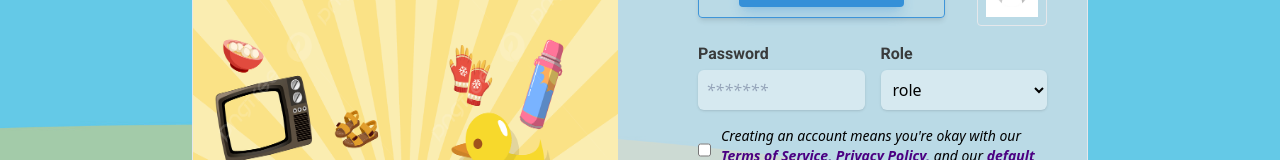
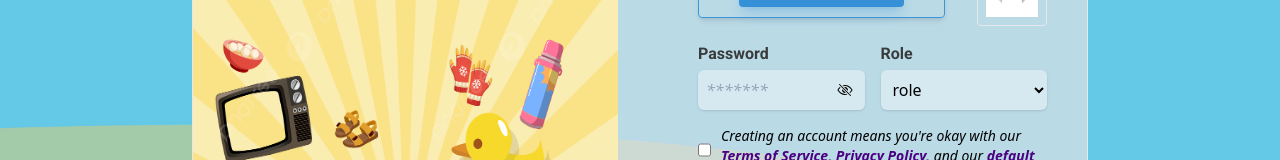
Before and after one commit to R0F7/GossinbariBazzar, a React (Vite) app: page /signup in a window 1280 px wide. Shown: the part 354-514 px from the top of the page. Built offline with nearby package versions, Linux system fonts and the light colour scheme; a web font is replaced by a local one.

Commit message:
add eye open and close icon

```diff
--- a/src/pages/Login/Login.jsx
+++ b/src/pages/Login/Login.jsx
@@ -1,8 +1,12 @@
 import { Link } from 'react-router-dom';
 import Logo from '../../assets/Gossaigbari_Bazzar_logo_crop-removebg-preview.png';
 import GoogleLogo from '../../assets/google.png';
+import { useState } from 'react';
+import { IoEyeOffOutline, IoEyeOutline } from 'react-icons/io5';
 
 const Login = () => {
+    const [toggle, setToggle] = useState(false);
+
 
     const handleSubmit = (e) => {
         e.preventDefault();
@@ -38,9 +42,17 @@ const Login = () => {
                             <label htmlFor="email" className='flex flex-col gap-1 px-14 py-5'>Email *
                                 <input autoFocus type="email" name="email" id="email" className='border h-[45px] pl-2 rounded-md focus:outline-dotted' placeholder='Your@Emaill.com' />
                             </label>
-                            <label htmlFor="password" className='flex flex-col gap-1 px-14 '>Password *
-                                <input type="password" name="password" id="password" className='border h-[45px] pl-2 rounded-md focus:outline-dotted' placeholder='********' />
-                            </label>
+                            <div className='relative'>
+                                <label htmlFor="password" className='flex flex-col gap-1 px-14 '>Password *
+                                    <input type={toggle ? "text" : "password"} name="password" id="password" className='border h-[45px] pl-2 rounded-md focus:outline-dotted ' placeholder='********' />
+                                </label>
+                                <i
+                                    className='absolute top-11 right-[70px]'
+                                    onClick={() => setToggle(!toggle)}
+                                >
+                                    {toggle ? <IoEyeOutline /> : <IoEyeOffOutline />}
+                                </i>
+                            </div>
                             <div>
                                 <h6 className='px-14 underline pt-1.5 text-[#4A4A4A] hover:text-[#2E8DD8]'>Forgot password?</h6>
                             </div>
--- a/src/pages/SignUp/SignUp.jsx
+++ b/src/pages/SignUp/SignUp.jsx
@@ -6,8 +6,12 @@ import Twiter from '../../assets/twiter.png';
 import SignUpBG from '../../assets/gossingbari bazzar signUp bg .jpg';
 import UnknownIMG from '../../assets/unknown Image.jpg';
 import { MdOutlineFileUpload } from 'react-icons/md';
+import { useState } from 'react';
+import { IoEyeOffOutline, IoEyeOutline } from 'react-icons/io5';
 
 const SignUp = () => {
+    const [toggle, setToggle] = useState(false);
+
     return (
         <div
             className='flex justify-center items-center min-h-screen shadow-2xl relative z-50'>
@@ -80,13 +84,21 @@ const SignUp = () => {
 
                             <div className='flex flex-col gap-1 col-span-4'>
                                 <label htmlFor="password" className='font-roboto font-semibold text-[#333333] opacity-95'>Password</label>
-                                <input
-                                    required
-                                    type="password"
-                                    name="password"
-                                    id="password"
-                                    placeholder='*******'
-                                    className="p-2 shadow rounded-md placeholder:italic placeholder:text-slate-400 focus:outline-none focus:border-sky-500 focus:ring-sky-500 focus:ring-2 bg-white bg-opacity-40" />
+                                <div className='relative'>
+                                    <input
+                                        required
+                                        type={toggle ? "text" : "password"}
+                                        name="password"
+                                        id="password"
+                                        placeholder='*******'
+                                        className="p-2 shadow rounded-md placeholder:italic placeholder:text-slate-400 focus:outline-none focus:border-sky-500 focus:ring-sky-500 focus:ring-2 bg-white bg-opacity-40 w-full" />
+                                    <i
+                                        className='absolute top-3 right-3'
+                                        onClick={()=> setToggle(!toggle)}
+                                    >
+                                        { toggle ? <IoEyeOutline /> : <IoEyeOffOutline />}
+                                    </i>
+                                </div>
                             </div>
 
                             <div className='flex flex-col gap-1 col-span-4'>
```
